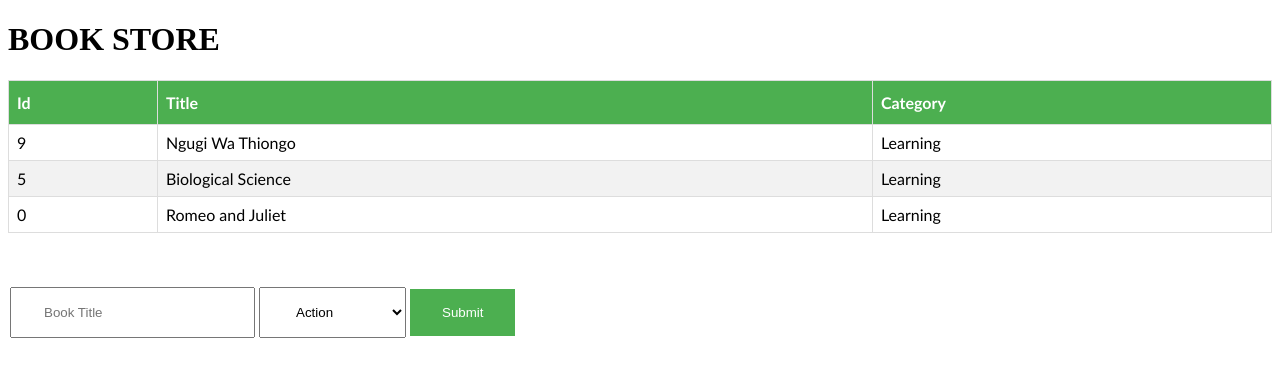
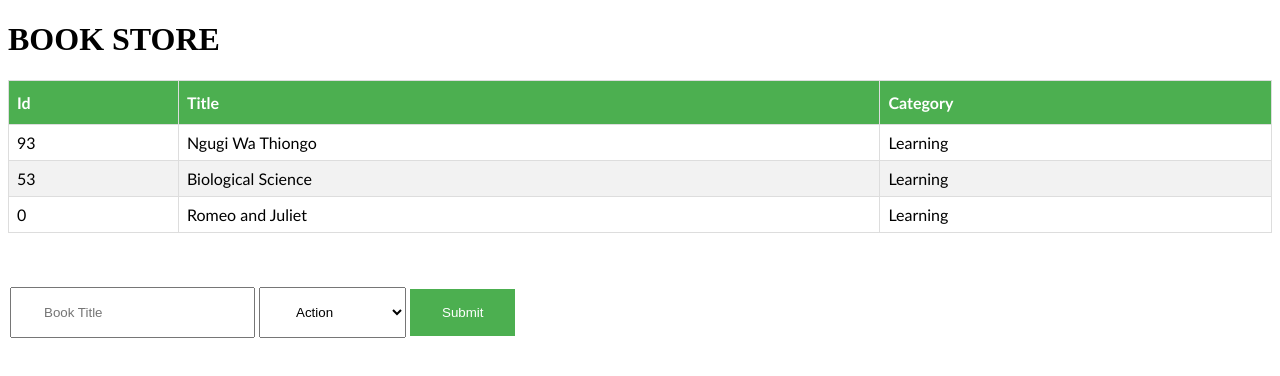
Before and after one commit to frankopkusianwar/bookstore, a React (Create React App) app: page / in a window 1280 px wide. Shown: the top 376 px of the page. Built offline with nearby package versions, Linux system fonts and the light colour scheme.

Commit message:
Work on review feedback

```diff
--- a/src/components/Book.js
+++ b/src/components/Book.js
@@ -10,7 +10,11 @@ const Book = ({ book }) => (
 );
 
 Book.propTypes = {
-  book: propTypes.objectOf(propTypes.book).isRequired,
+  book: propTypes.shape({
+    id: propTypes.number.isRequired,
+    title: propTypes.string.isRequired,
+    category: propTypes.string.isRequired,
+  }).isRequired,
 };
 
 export default Book;
--- a/src/containers/BooksForm.js
+++ b/src/containers/BooksForm.js
@@ -1,19 +1,18 @@
 import React from 'react';
 
-const BookForm = () => (
+const BookForm = () => {
+  const categories = ["Action", "Biography", "History", "Horror", "Kids", "Learning", "Sci-Fi"]
+  return(
     <form>
       <input placeholder="Book Title" type="text" />
       <select>
-      <option>Action</option>
-      <option>Biography</option>
-      <option>History</option>
-      <option>Horror</option>
-      <option>Kids</option>
-      <option>Learning</option>
-      <option>Sci-Fi</option>
+        { categories.map(category => (
+            <option key={category}>{ category }</option>
+        ))}
       </select>
       <button type="submit">Submit</button>
     </form>
-);
+  )
+}
 
 export default BookForm;
--- a/src/containers/BooksList.js
+++ b/src/containers/BooksList.js
@@ -1,4 +1,3 @@
-/* eslint-disable react/forbid-foreign-prop-types */
 import React from 'react';
 import { connect } from 'react-redux';
 import propTypes from 'prop-types';
@@ -30,7 +29,7 @@ const mapStateToProps = state => ({
 });
 
 BooksList.propTypes = {
-  books: propTypes.objectOf(propTypes.books).isRequired,
+  books: propTypes.arrayOf(propTypes.object).isRequired,
 };
 
 const BooksListConnected = connect(mapStateToProps)(BooksList);
--- a/src/index.js
+++ b/src/index.js
@@ -9,17 +9,17 @@ import rootReducer from './reducers/index';
 const initialState = {
   books: [
     {
-      id: Math.floor(Math.random() * 10),
+      id: Math.floor(Math.random() * 100),
       title: 'Ngugi Wa Thiongo',
       category: 'Learning',
     },
     {
-      id: Math.floor(Math.random() * 10),
+      id: Math.floor(Math.random() * 100),
       title: 'Biological Science',
       category: 'Learning',
     },
     {
-      id: Math.floor(Math.random() * 10),
+      id: Math.floor(Math.random() * 100),
       title: 'Romeo and Juliet',
       category: 'Learning',
     },
```
Lines whose indentation alone changed are shown as unchanged.
